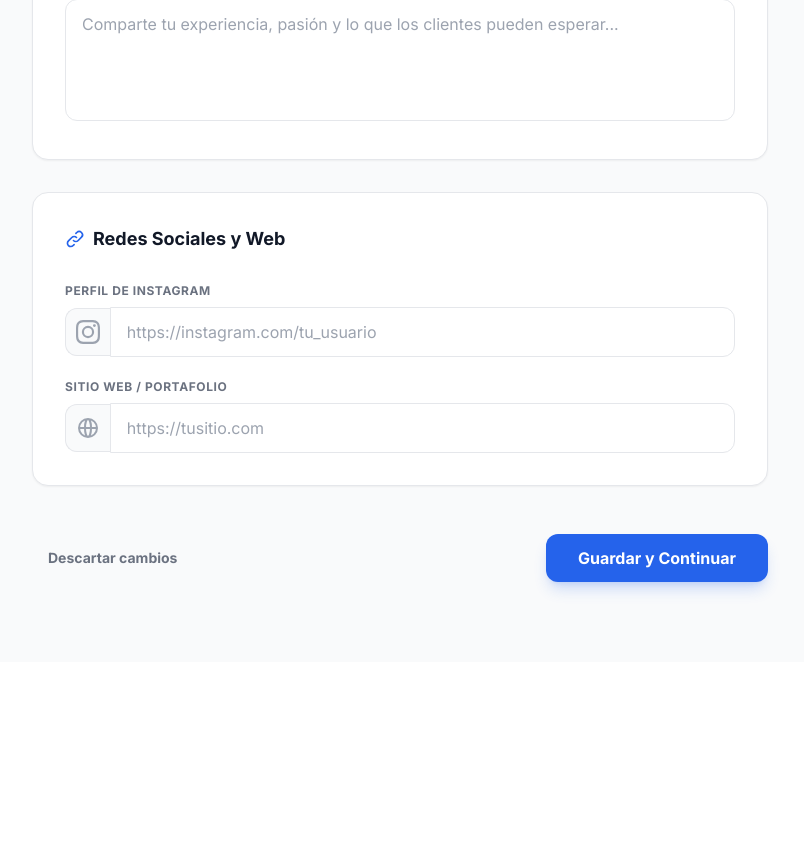
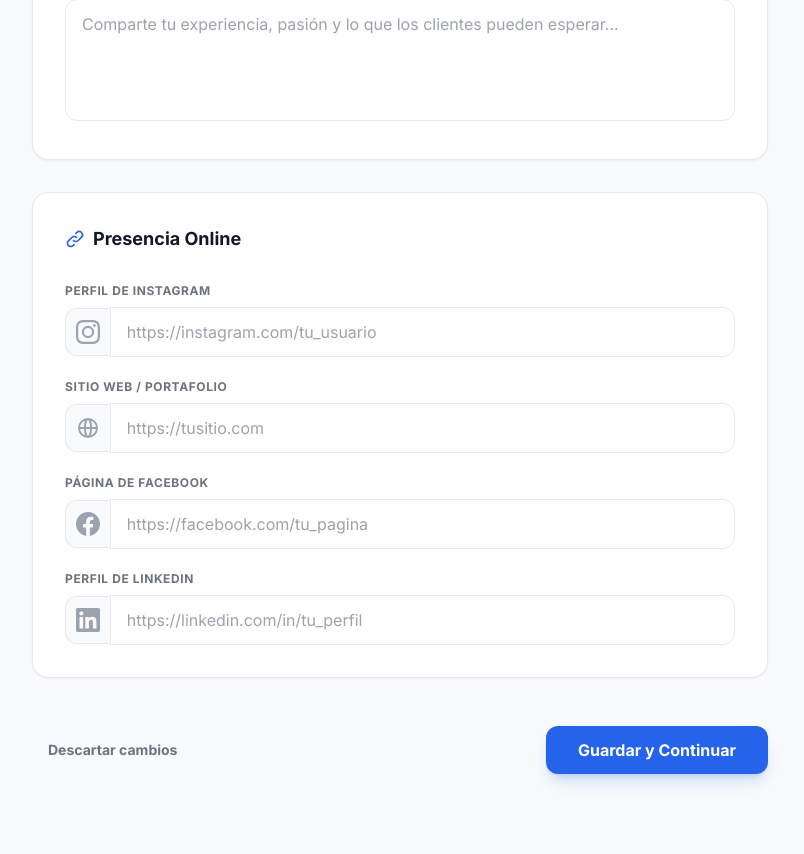
Before and after one commit to VitoNez5198/nexthora, a Django app: page /dashboard/profile/ in a window 1280 px wide. Shown: the part 805-1659 px from the top of the page, without its empty margins (368-1172 px from the left). Before the commit the page ends 1402 px from the top, so only its background shows below. Run offline with Django 5.2, Linux system fonts and the light colour scheme; the visitor is signed in with stand-in values (Sample User, id 1); some libraries are stand-ins or nearby versions.

Commit message:
feat(profile): add LinkedIn and Facebook links
- Add LinkedIn and Facebook fields to model
- Update profile form to include new fields
- Display social links on profile page
- Add new fields

```diff
--- a/booking/forms.py
+++ b/booking/forms.py
@@ -4,11 +4,14 @@ from django.contrib.auth.models import User
 from .models import Service, BusinessHours, TimeOff, ProfessionalProfile
 import datetime
 
+# --- FORMULARIO DE REGISTRO ---
 class NexthoraUserCreationForm(UserCreationForm):
     email = forms.EmailField(required=True, help_text="Requerido. Ingresa un email válido.")
+
     class Meta(UserCreationForm.Meta):
         model = User
         fields = UserCreationForm.Meta.fields + ("email",)
+
     def save(self, commit=True):
         user = super().save(commit=False)
         user.email = self.cleaned_data["email"]
@@ -16,17 +19,20 @@ class NexthoraUserCreationForm(UserCreationForm):
             user.save()
         return user
 
+# --- FORMULARIO DE PERFIL PROFESIONAL ---
 class ProfessionalProfileForm(forms.ModelForm):
     class Meta:
         model = ProfessionalProfile
-        # Añadimos instagram_url y website_url
-        fields = ['display_name', 'slug', 'bio', 'instagram_url', 'website_url']
+        # Añadimos TODAS las redes sociales
+        fields = ['display_name', 'slug', 'bio', 'instagram_url', 'website_url', 'linkedin_url', 'facebook_url']
         widgets = {
             'display_name': forms.TextInput(attrs={'class': 'w-full px-4 py-3 rounded-xl border border-gray-200 focus:ring-2 focus:ring-blue-600/20 focus:border-blue-600 outline-none transition-all', 'placeholder': 'Ej: Alexander Thorne o Consultoría Thorne'}),
             'slug': forms.TextInput(attrs={'class': 'w-full px-4 py-3 rounded-r-xl border border-gray-200 focus:ring-2 focus:ring-blue-600/20 focus:border-blue-600 outline-none transition-all', 'placeholder': 'mi-negocio'}),
             'bio': forms.Textarea(attrs={'class': 'w-full px-4 py-3 rounded-xl border border-gray-200 focus:ring-2 focus:ring-blue-600/20 focus:border-blue-600 outline-none transition-all resize-none', 'rows': 4, 'placeholder': 'Comparte tu experiencia, pasión y lo que los clientes pueden esperar...'}),
             'instagram_url': forms.URLInput(attrs={'class': 'w-full px-4 py-3 rounded-r-xl border border-gray-200 focus:ring-2 focus:ring-blue-600/20 focus:border-blue-600 outline-none transition-all', 'placeholder': 'https://instagram.com/tu_usuario'}),
             'website_url': forms.URLInput(attrs={'class': 'w-full px-4 py-3 rounded-r-xl border border-gray-200 focus:ring-2 focus:ring-blue-600/20 focus:border-blue-600 outline-none transition-all', 'placeholder': 'https://tusitio.com'}),
+            'linkedin_url': forms.URLInput(attrs={'class': 'w-full px-4 py-3 rounded-r-xl border border-gray-200 focus:ring-2 focus:ring-blue-600/20 focus:border-blue-600 outline-none transition-all', 'placeholder': 'https://linkedin.com/in/tu_perfil'}),
+            'facebook_url': forms.URLInput(attrs={'class': 'w-full px-4 py-3 rounded-r-xl border border-gray-200 focus:ring-2 focus:ring-blue-600/20 focus:border-blue-600 outline-none transition-all', 'placeholder': 'https://facebook.com/tu_pagina'}),
         }
         labels = {
             'display_name': 'Nombre Completo / Nombre del Negocio',
@@ -34,8 +40,11 @@ class ProfessionalProfileForm(forms.ModelForm):
             'bio': 'Sobre ti',
             'instagram_url': 'Perfil de Instagram',
             'website_url': 'Sitio Web / Portafolio',
+            'linkedin_url': 'Perfil de LinkedIn',
+            'facebook_url': 'Página de Facebook',
         }
 
+# --- FORMULARIO DE SERVICIOS ---
 class ServiceForm(forms.ModelForm):
     class Meta:
         model = Service
@@ -47,25 +56,53 @@ class ServiceForm(forms.ModelForm):
             'price': forms.NumberInput(attrs={'class': 'w-full px-3 py-2 border border-gray-300 rounded-md focus:ring-blue-600 focus:border-blue-600 outline-none'}),
             'is_active': forms.CheckboxInput(attrs={'class': 'h-4 w-4 text-blue-600 border-gray-300 rounded focus:ring-blue-600 outline-none'}),
         }
-        labels = {'name': 'Nombre del Servicio', 'description': 'Descripción (Opcional)', 'duration_minutes': 'Duración (minutos)', 'price': 'Precio (CLP)', 'is_active': 'Activo (Visible)',}
+        labels = {
+            'name': 'Nombre del Servicio',
+            'description': 'Descripción (Opcional)',
+            'duration_minutes': 'Duración (minutos)',
+            'price': 'Precio (CLP)',
+            'is_active': 'Activo (Visible)',
+        }
 
+# --- FORMULARIO DE HORARIO POR LOTES ---
 class BatchScheduleForm(forms.Form):
     WEEKDAYS = [(0, "Lu"), (1, "Ma"), (2, "Mi"), (3, "Ju"), (4, "Vi"), (5, "Sa"), (6, "Do")]
-    TIME_CHOICES = [(f"{h:02}:{m:02}", f"{h:02}:{m:02}") for h in range(24) for m in (0, 30)]
-    days = forms.MultipleChoiceField(choices=WEEKDAYS, widget=forms.CheckboxSelectMultiple(attrs={'class': 'hidden'}), label="Días")
-    start_time = forms.ChoiceField(choices=TIME_CHOICES, widget=forms.Select(attrs={'class': 'w-full px-3 py-2 border border-gray-300 rounded-md focus:ring-blue-600 focus:border-blue-600 bg-white text-center font-mono cursor-pointer outline-none'}), label="Desde", initial="09:00")
-    end_time = forms.ChoiceField(choices=TIME_CHOICES, widget=forms.Select(attrs={'class': 'w-full px-3 py-2 border border-gray-300 rounded-md focus:ring-blue-600 focus:border-blue-600 bg-white text-center font-mono cursor-pointer outline-none'}), label="Hasta", initial="18:00")
+    TIME_CHOICES = []
+    for h in range(24):
+        for m in (0, 30):
+            time_str = f"{h:02}:{m:02}"
+            TIME_CHOICES.append((time_str, time_str))
+
+    days = forms.MultipleChoiceField(
+        choices=WEEKDAYS,
+        widget=forms.CheckboxSelectMultiple(attrs={'class': 'hidden'}),
+        label="Días"
+    )
+    start_time = forms.ChoiceField(
+        choices=TIME_CHOICES,
+        widget=forms.Select(attrs={'class': 'w-full px-3 py-2 border border-gray-300 rounded-md focus:ring-blue-600 focus:border-blue-600 bg-white text-center font-mono cursor-pointer outline-none'}),
+        label="Desde", initial="09:00"
+    )
+    end_time = forms.ChoiceField(
+        choices=TIME_CHOICES,
+        widget=forms.Select(attrs={'class': 'w-full px-3 py-2 border border-gray-300 rounded-md focus:ring-blue-600 focus:border-blue-600 bg-white text-center font-mono cursor-pointer outline-none'}),
+        label="Hasta", initial="18:00"
+    )
+
     def clean(self):
         cleaned_data = super().clean()
-        if start_str := cleaned_data.get("start_time"):
-            if end_str := cleaned_data.get("end_time"):
-                start = datetime.datetime.strptime(start_str, "%H:%M").time()
-                end = datetime.datetime.strptime(end_str, "%H:%M").time()
-                if start >= end: raise forms.ValidationError("La hora de término debe ser después del inicio.")
-                cleaned_data['start_time'] = start
-                cleaned_data['end_time'] = end
+        start_str = cleaned_data.get("start_time")
+        end_str = cleaned_data.get("end_time")
+        if start_str and end_str:
+            start = datetime.datetime.strptime(start_str, "%H:%M").time()
+            end = datetime.datetime.strptime(end_str, "%H:%M").time()
+            if start >= end:
+                raise forms.ValidationError("La hora de término debe ser después del inicio.")
+            cleaned_data['start_time'] = start
+            cleaned_data['end_time'] = end
         return cleaned_data
 
+# --- FORMULARIO DE DÍAS BLOQUEADOS ---
 class TimeOffForm(forms.ModelForm):
     class Meta:
         model = TimeOff
@@ -76,7 +113,10 @@ class TimeOffForm(forms.ModelForm):
             'description': forms.TextInput(attrs={'class': 'w-full px-3 py-2 border border-gray-300 rounded-md focus:ring-blue-600 focus:border-blue-600 outline-none', 'placeholder': 'Ej: Vacaciones'}),
         }
         labels = { 'start_date': 'Desde', 'end_date': 'Hasta', 'description': 'Motivo' }
+
     def clean(self):
         cleaned_data = super().clean()
-        if (start := cleaned_data.get("start_date")) and (end := cleaned_data.get("end_date")) and start > end:
+        start = cleaned_data.get("start_date")
+        end = cleaned_data.get("end_date")
+        if start and end and start > end:
             raise forms.ValidationError("La fecha de fin no puede ser anterior al inicio.")
--- a/booking/models.py
+++ b/booking/models.py
@@ -11,9 +11,11 @@ class ProfessionalProfile(models.Model):
     display_name = models.CharField(max_length=100, help_text="El nombre de tu negocio.")
     bio = models.TextField(max_length=500, blank=True, null=True, help_text="Describe brevemente tus servicios.")
 
-    # --- NUEVOS CAMPOS: Redes Sociales ---
+    # --- CAMPOS REDES SOCIALES ---
     instagram_url = models.URLField(max_length=200, blank=True, null=True, help_text="Link a tu perfil de Instagram")
     website_url = models.URLField(max_length=200, blank=True, null=True, help_text="Link a tu sitio web o portafolio")
+    linkedin_url = models.URLField(max_length=200, blank=True, null=True, help_text="Link a tu perfil de LinkedIn") # Nuevo
+    facebook_url = models.URLField(max_length=200, blank=True, null=True, help_text="Link a tu página de Facebook") # Nuevo
 
     def __str__(self):
         return self.user.username
--- a/templates/profile_setup.html
+++ b/templates/profile_setup.html
@@ -64,11 +64,11 @@
             </div>
         </section>
 
-        <!-- Sección 3: Presencia Online (NUEVA) -->
+        <!-- Sección 3: Presencia Online -->
         <section class="bg-white rounded-2xl shadow-sm border border-gray-200 p-8">
             <h3 class="text-lg font-bold text-gray-900 mb-6 flex items-center gap-2">
                 <svg class="w-5 h-5 text-blue-600" fill="none" stroke="currentColor" viewBox="0 0 24 24"><path stroke-linecap="round" stroke-linejoin="round" stroke-width="2" d="M13.828 10.172a4 4 0 00-5.656 0l-4 4a4 4 0 105.656 5.656l1.102-1.101m-.758-4.899a4 4 0 005.656 0l4-4a4 4 0 00-5.656-5.656l-1.1 1.1"></path></svg>
-                Redes Sociales y Web
+                Presencia Online
             </h3>
             <div class="space-y-4">
 
@@ -77,7 +77,6 @@
                     <label class="text-xs font-bold uppercase tracking-wider text-gray-500">{{ form.instagram_url.label }}</label>
                     <div class="flex items-center">
                         <div class="w-12 h-12 rounded-l-xl bg-gray-50 border border-r-0 border-gray-200 flex items-center justify-center text-gray-400">
-                            <!-- Icono Instagram -->
                             <svg class="w-6 h-6" fill="currentColor" viewBox="0 0 24 24"><path d="M12 2.163c3.204 0 3.584.012 4.85.07 3.252.148 4.771 1.691 4.919 4.919.058 1.265.069 1.645.069 4.849 0 3.205-.012 3.584-.069 4.849-.149 3.225-1.664 4.771-4.919 4.919-1.266.058-1.644.07-4.85.07-3.204 0-3.584-.012-4.849-.07-3.26-.149-4.771-1.699-4.919-4.92-.058-1.265-.07-1.644-.07-4.849 0-3.204.013-3.583.07-4.849.149-3.227 1.664-4.771 4.919-4.919 1.266-.057 1.645-.069 4.849-.069zM12 0C8.741 0 8.333.014 7.053.072 2.695.272.273 2.69.073 7.052.014 8.333 0 8.741 0 12c0 3.259.014 3.668.072 4.948.20 4.358 2.618 6.78 6.98 6.98C8.333 23.986 8.741 24 12 24c3.259 0 3.668-.014 4.948-.072 4.354-.2 6.782-2.618 6.979-6.98.059-1.28.073-1.689.073-4.948 0-3.259-.014-3.667-.072-4.947-.196-4.354-2.617-6.78-6.979-6.98C15.668.014 15.259 0 12 0zm0 5.838a6.162 6.162 0 100 12.324 6.162 6.162 0 000-12.324zM12 16a4 4 0 110-8 4 4 0 010 8zm6.406-11.845a1.44 1.44 0 100 2.881 1.44 1.44 0 000-2.881z"/></svg>
                         </div>
                         {{ form.instagram_url }}
@@ -89,10 +88,31 @@
                     <label class="text-xs font-bold uppercase tracking-wider text-gray-500">{{ form.website_url.label }}</label>
                     <div class="flex items-center">
                         <div class="w-12 h-12 rounded-l-xl bg-gray-50 border border-r-0 border-gray-200 flex items-center justify-center text-gray-400">
-                            <!-- Icono Web -->
                             <svg class="w-6 h-6" fill="none" stroke="currentColor" viewBox="0 0 24 24"><path stroke-linecap="round" stroke-linejoin="round" stroke-width="2" d="M21 12a9 9 0 01-9 9m9-9a9 9 0 00-9-9m9 9H3m9 9a9 9 0 01-9-9m9 9c1.657 0 3-4.03 3-9s-1.343-9-3-9m0 18c-1.657 0-3-4.03-3-9s1.343-9 3-9m-9 9a9 9 0 019-9"></path></svg>
                         </div>
                         {{ form.website_url }}
+                    </div>
+                </div>
+
+                <!-- Facebook -->
+                <div class="space-y-1.5 mt-4">
+                    <label class="text-xs font-bold uppercase tracking-wider text-gray-500">{{ form.facebook_url.label }}</label>
+                    <div class="flex items-center">
+                        <div class="w-12 h-12 rounded-l-xl bg-gray-50 border border-r-0 border-gray-200 flex items-center justify-center text-gray-400">
+                            <svg class="w-6 h-6" fill="currentColor" viewBox="0 0 24 24"><path d="M24 12.073c0-6.627-5.373-12-12-12s-12 5.373-12 12c0 5.99 4.388 10.954 10.125 11.854v-8.385H7.078v-3.469h3.047V9.43c0-3.007 1.792-4.669 4.533-4.669 1.312 0 2.686.235 2.686.235v2.953H15.83c-1.491 0-1.956.925-1.956 1.874v2.25h3.328l-.532 3.469h-2.796v8.385C19.612 23.027 24 18.062 24 12.073z"/></svg>
+                        </div>
+                        {{ form.facebook_url }}
+                    </div>
+                </div>
+
+                <!-- LinkedIn -->
+                <div class="space-y-1.5 mt-4">
+                    <label class="text-xs font-bold uppercase tracking-wider text-gray-500">{{ form.linkedin_url.label }}</label>
+                    <div class="flex items-center">
+                        <div class="w-12 h-12 rounded-l-xl bg-gray-50 border border-r-0 border-gray-200 flex items-center justify-center text-gray-400">
+                            <svg class="w-6 h-6" fill="currentColor" viewBox="0 0 24 24"><path d="M20.447 20.452h-3.554v-5.569c0-1.328-.027-3.037-1.852-3.037-1.853 0-2.136 1.445-2.136 2.939v5.667H9.351V9h3.414v1.561h.046c.477-.9 1.637-1.85 3.37-1.85 3.601 0 4.267 2.37 4.267 5.455v6.286zM5.337 7.433c-1.144 0-2.063-.926-2.063-2.065 0-1.138.92-2.063 2.063-2.063 1.14 0 2.064.925 2.064 2.063 0 1.139-.925 2.065-2.064 2.065zm1.782 13.019H3.555V9h3.564v11.452zM22.225 0H1.771C.792 0 0 .774 0 1.729v20.542C0 23.227.792 24 1.771 24h20.451C23.2 24 24 23.227 24 22.271V1.729C24 .774 23.2 0 22.222 0h.003z"/></svg>
+                        </div>
+                        {{ form.linkedin_url }}
                     </div>
                 </div>
 
```
Also changed, not shown: templates/profile.html (+16 -2 lines), booking/migrations/0007_professionalprofile_facebook_url_and_more.py (added).
